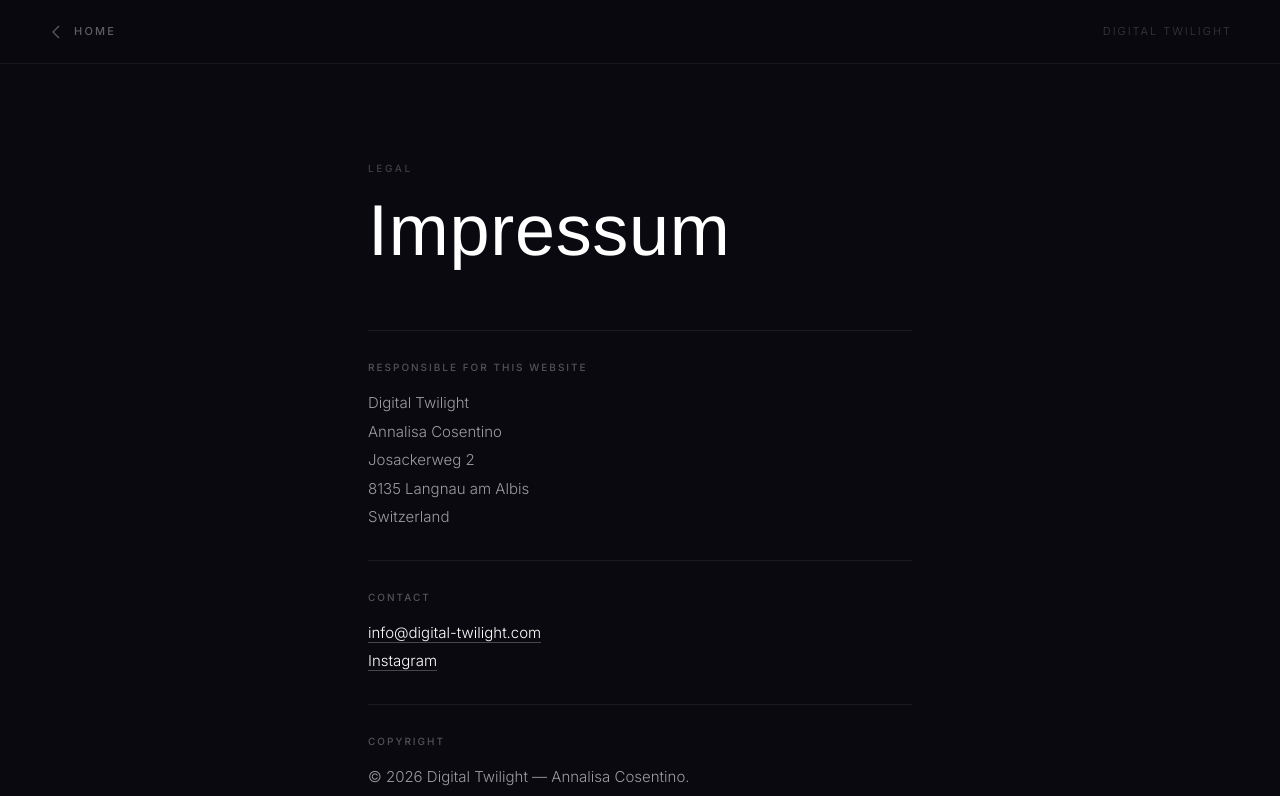
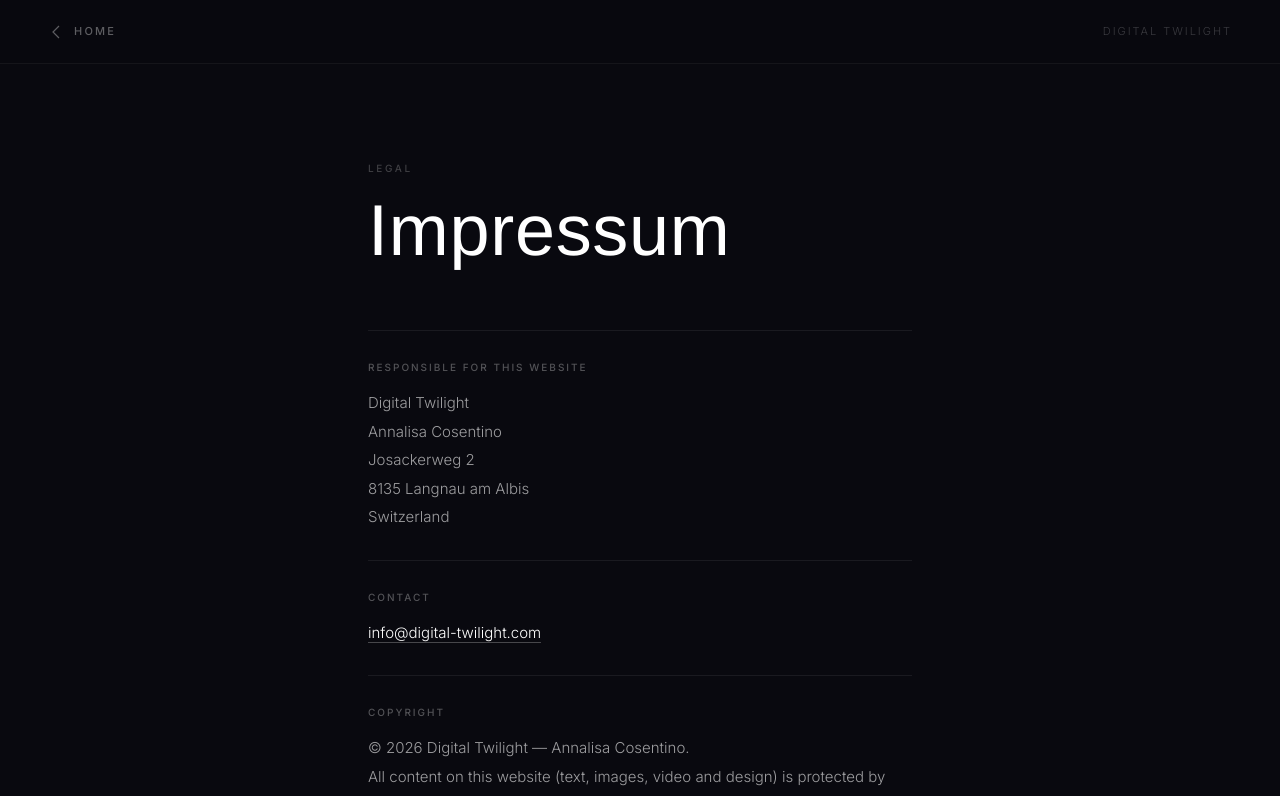
Before and after one commit to aneecoco-lgtm/digital-twilight, a React (Vite) app: page /impressum in a window 1280 px wide. Shown: the top 796 px of the page. Built offline with nearby package versions, Linux system fonts and the light colour scheme.

Commit message:
Remove Instagram from Impressum contact

```diff
--- a/src/pages/Impressum.jsx
+++ b/src/pages/Impressum.jsx
@@ -35,10 +35,7 @@
         <section className="imp-block">
           <span className="imp-block-label">Contact</span>
           <p className="imp-block-body">
-            <a href="mailto:info@digital-twilight.com">info@digital-twilight.com</a><br />
-            <a href="https://www.instagram.com/_digitaltwilight_" target="_blank" rel="noopener">
-              Instagram
-            </a>
+            <a href="mailto:info@digital-twilight.com">info@digital-twilight.com</a>
           </p>
         </section>
 
```
